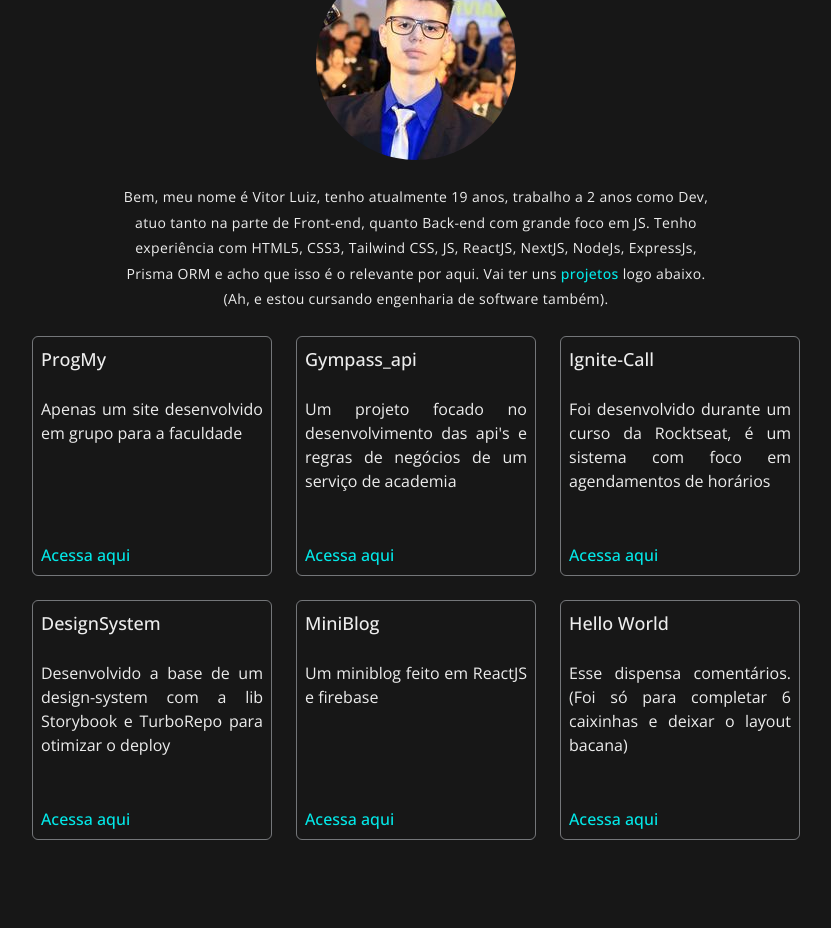
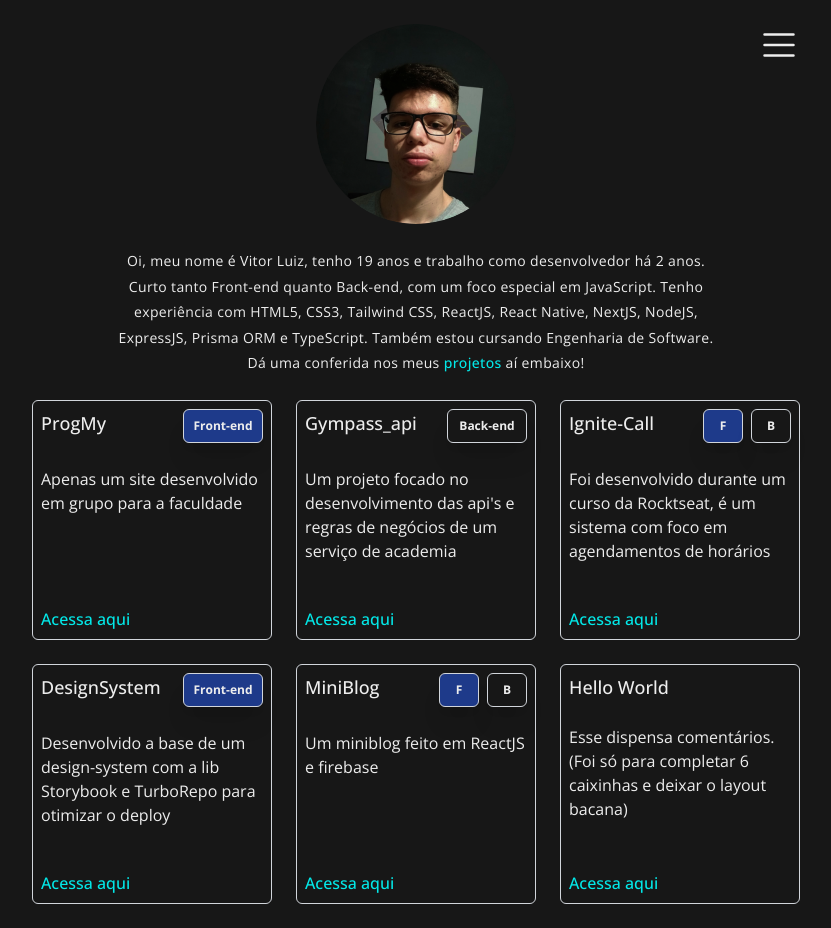
Before and after one commit to VitorCruz78/about_me, a Next.js app: page / in a window 1280 px wide. Shown: the whole page, without its empty margins (224-1055 px from the left). Before the commit the page ends 864 px from the top, so only its background shows below. Built offline with nearby package versions, Linux system fonts and the light colour scheme.

Commit message:
feat: finished first version

```diff
--- a/src/app/page.tsx
+++ b/src/app/page.tsx
@@ -1,7 +1,7 @@
 'use client';
 
 import Image from "next/image";
-import Me from "../assets/profile.jpeg"
+import Me from "../assets/image_profile.png"
 import Link from "next/link";
 import { useState } from "react";
 import { List, X } from "@phosphor-icons/react";
@@ -10,35 +10,36 @@ interface IProjects {
   title: string
   description: string
   link: string
+  tag: string | string[]
 }
 
 export default function Home() {
   const projectsData: IProjects[] = [
-    { title: "ProgMy", description: "Apenas um site desenvolvido em grupo para a faculdade", link: "https://prog-my.vercel.app" },
-    { title: "Gympass_api", description: "Um projeto focado no desenvolvimento das api's e regras de negócios de um serviço de academia", link: "https://github.com/VitorCruz78/Gympass_api" },
-    { title: "Ignite-Call", description: "Foi desenvolvido durante um curso da Rocktseat, é um sistema com foco em agendamentos de horários", link: "https://github.com/VitorCruz78/Ignite-Call" },
-    { title: "DesignSystem", description: "Desenvolvido a base de um design-system com a lib Storybook e TurboRepo para otimizar o deploy", link: "https://github.com/VitorCruz78/DesignSystem" },
-    { title: "MiniBlog", description: "Um miniblog feito em ReactJS e firebase", link: "https://github.com/VitorCruz78/MiniBlog" },
-    { title: "Hello World", description: "Esse dispensa comentários. (Foi só para completar 6 caixinhas e deixar o layout bacana)", link: "https://github.com/VitorCruz78/Ola-Mundo" },
+    { title: "ProgMy", description: "Apenas um site desenvolvido em grupo para a faculdade", link: "https://prog-my.vercel.app", tag: "Front-end" },
+    { title: "Gympass_api", description: "Um projeto focado no desenvolvimento das api's e regras de negócios de um serviço de academia", link: "https://github.com/VitorCruz78/Gympass_api", tag: "Back-end" },
+    { title: "Ignite-Call", description: "Foi desenvolvido durante um curso da Rocktseat, é um sistema com foco em agendamentos de horários", link: "https://github.com/VitorCruz78/Ignite-Call", tag: ["F", "B"] },
+    { title: "DesignSystem", description: "Desenvolvido a base de um design-system com a lib Storybook e TurboRepo para otimizar o deploy", link: "https://github.com/VitorCruz78/DesignSystem", tag: "Front-end" },
+    { title: "MiniBlog", description: "Um miniblog feito em ReactJS e firebase", link: "https://github.com/VitorCruz78/MiniBlog", tag: ["F", "B"] },
+    { title: "Hello World", description: "Esse dispensa comentários. (Foi só para completar 6 caixinhas e deixar o layout bacana)", link: "https://github.com/VitorCruz78/Ola-Mundo", tag: [] },
   ]
   const [showMenu, setShowMenu] = useState<boolean>(false)
 
   return (
-    <div className="h-screen flex flex-col items-center justify-start lg:justify-center">
+    <div className="min-h-screen flex flex-col items-center justify-start lg:justify-center">
       <aside
         className={`
           overflow-hidden transition-all ease-in-out duration-100 z-50 bg-defaultColor
-          fixed right-0 top-0 ${showMenu ? 'w-[50vw] xl:w-[32rem] border-l border-r-gray-300/50 px-6 py-12' : 'w-0'} h-screen shadow-xl
+          fixed right-0 top-0 ${showMenu ? 'w-[50vw] xl:w-[32rem] border-l border-r-defaultBorderColor px-6 py-12' : 'w-0'} h-screen shadow-xl
           flex flex-col items-start justify-start gap-6
         `}
       >
-        <X size={42} className="text-textColor cursor-pointer hover:opacity-50 transition-all ease-in-out duration-300" onClick={() => setShowMenu(false)} />
+        <X size={42} className="text-defaultTextColor cursor-pointer hover:opacity-50 transition-all ease-in-out duration-300" onClick={() => setShowMenu(false)} />
         <Link href={'https://www.linkedin.com/in/vitor-luiz-b65b87233/'} target="_blank" className="text-xl text-[#0E76A8] font-medium hover:opacity-90">Linkedin</Link>
         <Link
           href={'https://www.instagram.com/vitor.tnh/'}
           target="_blank"
           className="text-xl font-medium hover:opacity-90 text-transparent bg-clip-text bg-gradient-to-r from-[#DD2A7B] to-[#8134AF]">
-            Instagram
+          Instagram
         </Link>
         <Link href={'https://wa.me/47992394425'} target="_blank" className="text-xl text-[#25D366] font-medium hover:opacity-90">Whatsapp</Link>
       </aside>
@@ -48,18 +49,18 @@ export default function Home() {
             <Image
               src={Me}
               alt="Minha foto"
+              width={200}
+              height={200}
               quality={100}
               className="rounded-full"
             />
             <p className="absolute top-0 right-0 cursor-pointer hover:opacity-50 transition-all ease-in-out duration-300">
-              { !showMenu && <List size={42} className="text-textColor" onClick={() => setShowMenu(true)} /> }
+              {!showMenu && <List size={42} className="text-defaultTextColor" onClick={() => setShowMenu(true)} />}
             </p>
           </div>
-          <h1 className="text-sm text-textColor w-full md:w-[32rem] lg:w-[38rem] text-center leading-[1.6rem] tracking-wide">
-            Bem, meu nome é Vitor Luiz, tenho atualmente 19 anos, trabalho a 2 anos como Dev, atuo tanto na parte de Front-end, quanto Back-end com grande foco em JS.
-            Tenho experiência com HTML5, CSS3, Tailwind CSS, JS, ReactJS, NextJS, NodeJs, ExpressJs, Prisma ORM e acho que isso é o relevante por aqui.
-            Vai ter uns <Link href={'https://github.com/VitorCruz78?tab=repositories'} target="_blank" className="text-textLink font-medium opacity-90 hover:opacity-50">projetos</Link> logo abaixo.
-            <br></br>(Ah, e estou cursando engenharia de software também).
+          <h1 className="text-sm text-defaultTextColor w-full md:w-[32rem] lg:w-[38rem] text-center leading-[1.6rem] tracking-wide">
+            Oi, meu nome é Vitor Luiz, tenho 19 anos e trabalho como desenvolvedor há 2 anos. Curto tanto Front-end quanto Back-end, com um foco especial em JavaScript. Tenho experiência com HTML5, CSS3, Tailwind CSS, ReactJS, React Native, NextJS, NodeJS, ExpressJS, Prisma ORM e TypeScript.
+            Também estou cursando Engenharia de Software. Dá uma conferida nos meus <Link href={'https://github.com/VitorCruz78?tab=repositories'} target="_blank" className="text-defaultTextLink font-medium opacity-90 hover:opacity-50">projetos</Link> aí embaixo!
           </h1>
           <div className="w-auto md:max-w-[40rem] lg:max-w-[60rem] flex flex-col md:flex md:flex-row md:flex-wrap items-center justify-center gap-6">
             {
@@ -67,13 +68,31 @@ export default function Home() {
                 <div
                   key={projects.title}
                   className="
-                    w-80 md:w-60 h-60 border border-gray-300/50 p-2 rounded-md flex flex-col items-start justify-start gap-6 relative
-                    hover:brightness-150
+                    w-80 md:w-60 h-60 border border-defaultBorderColor p-2 rounded-md flex flex-col items-start justify-start gap-6 relative
+                    transition-all ease-in-out duration-300 hover:opacity-90
                   "
                 >
-                  <h2 className="text-lg text-textColor font-medium">{projects.title}</h2>
-                  <p className="text-base text-textColor text-justify">{projects.description}</p>
-                  <Link href={projects.link} target="_blank" className="absolute left-2 bottom-2 text-textLink font-medium opacity-90 hover:opacity-50">Acessa aqui</Link>
+                  <div className="w-full flex flex-row items-start justify-between">
+                    <h2 className="text-lg text-defaultTextColor font-medium">{projects.title}</h2>
+                    {
+                      typeof projects.tag === "object" ?
+                        <div className="flex flex-row items-center gap-2">
+                          {
+                            projects.tag.map(tags => (
+                              <div key={tags} className={`w-10 p-2 rounded-md shadow-xl border border-defaultBorderColor ${tags === "F" ? "bg-defaultBlueColor" : "bg-defaultColor"}`}>
+                                <p className="text-center text-xs text-defaultTextColor font-bold">{tags}</p>
+                              </div>
+                            ))
+                          }
+                        </div>
+                        :
+                        <div className={`w-20 p-2 rounded-md shadow-xl border border-defaultBorderColor ${projects.tag === "Front-end" ? "bg-defaultBlueColor" : "bg-defaultColor"}`}>
+                          <p className="text-center text-xs text-defaultTextColor font-bold">{projects.tag}</p>
+                        </div>
+                    }
+                  </div>
+                  <p className="text-base text-defaultTextColor text-left">{projects.description}</p>
+                  <Link href={projects.link} target="_blank" className="absolute left-2 bottom-2 text-defaultTextLink font-medium opacity-90 hover:opacity-50">Acessa aqui</Link>
                 </div>
               ))
             }
--- a/tailwind.config.ts
+++ b/tailwind.config.ts
@@ -10,8 +10,10 @@ export default {
     extend: {
       colors: {
         defaultColor: "#171717",
-        textColor: "#ededed",
-        textLink: "#00FFFF",
+        defaultTextColor: "#EDEDED",
+        defaultTextLink: "#00FFFF",
+        defaultBorderColor: "#D1D5DB",
+        defaultBlueColor: "#1E3A8A",
       },
     },
   },
```
Also changed, not shown: src/assets/image_profile.png (added), src/assets/profile.jpeg (deleted).
